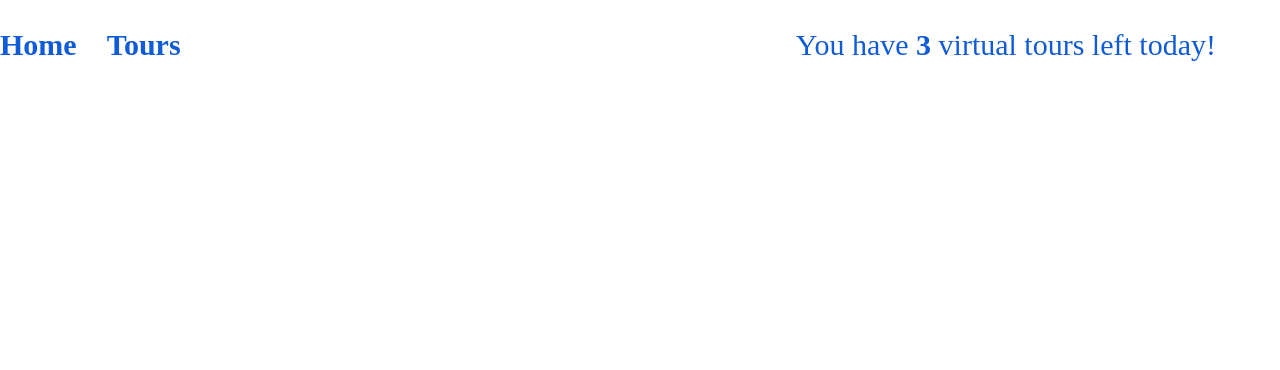
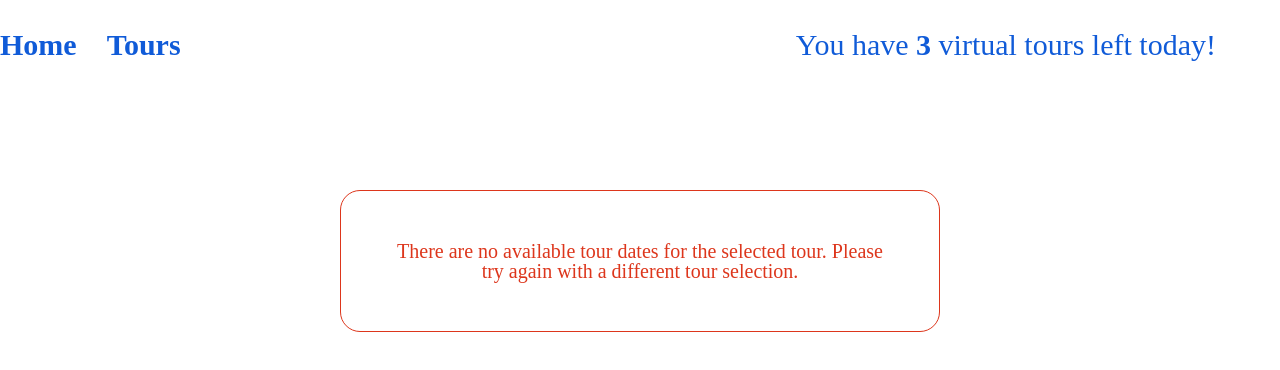
Before and after one commit to luxury-cruise-tour/luxuryCruiseTour, a React (Create React App) app: page / in a window 1280 px wide. Shown: the top 370 px of the page. Built offline with nearby package versions, Linux system fonts and the light colour scheme; a web font is replaced by a local one.

Commit message:
Added initial error component and its styling

```diff
--- a/src/App.css
+++ b/src/App.css
@@ -94,3 +94,19 @@ nav a{
   text-decoration: none;
   color: inherit;
 }
+
+/* Error styles */
+
+.error{
+  text-align: center;
+  font-size: 20px;
+  display: flex;
+  justify-content: center;
+  padding: 50px;
+  margin: 100px auto;
+  max-width: 600px;
+  border: 1px solid #dd361c;
+  color: #dd361c;
+  border-radius: 20px;
+
+}
--- a/src/App.js
+++ b/src/App.js
@@ -1,10 +1,12 @@
 import './App.css';
 import Navigation from './components/Navigation';
+import Error from './components/Error';
 
 function App() {
   return (
     <div className="App">
       <Navigation />
+      <Error />
     </div>
   );
 }
--- /dev/null
+++ b/src/components/Error.js
@@ -0,0 +1,11 @@
+const Error = () =>{
+    return(
+        <div className="error">
+            <p>
+            There are no available tour dates for the selected tour. Please try again with a different tour selection.
+            </p>
+        </div>
+    )
+}
+
+export default Error;
```
